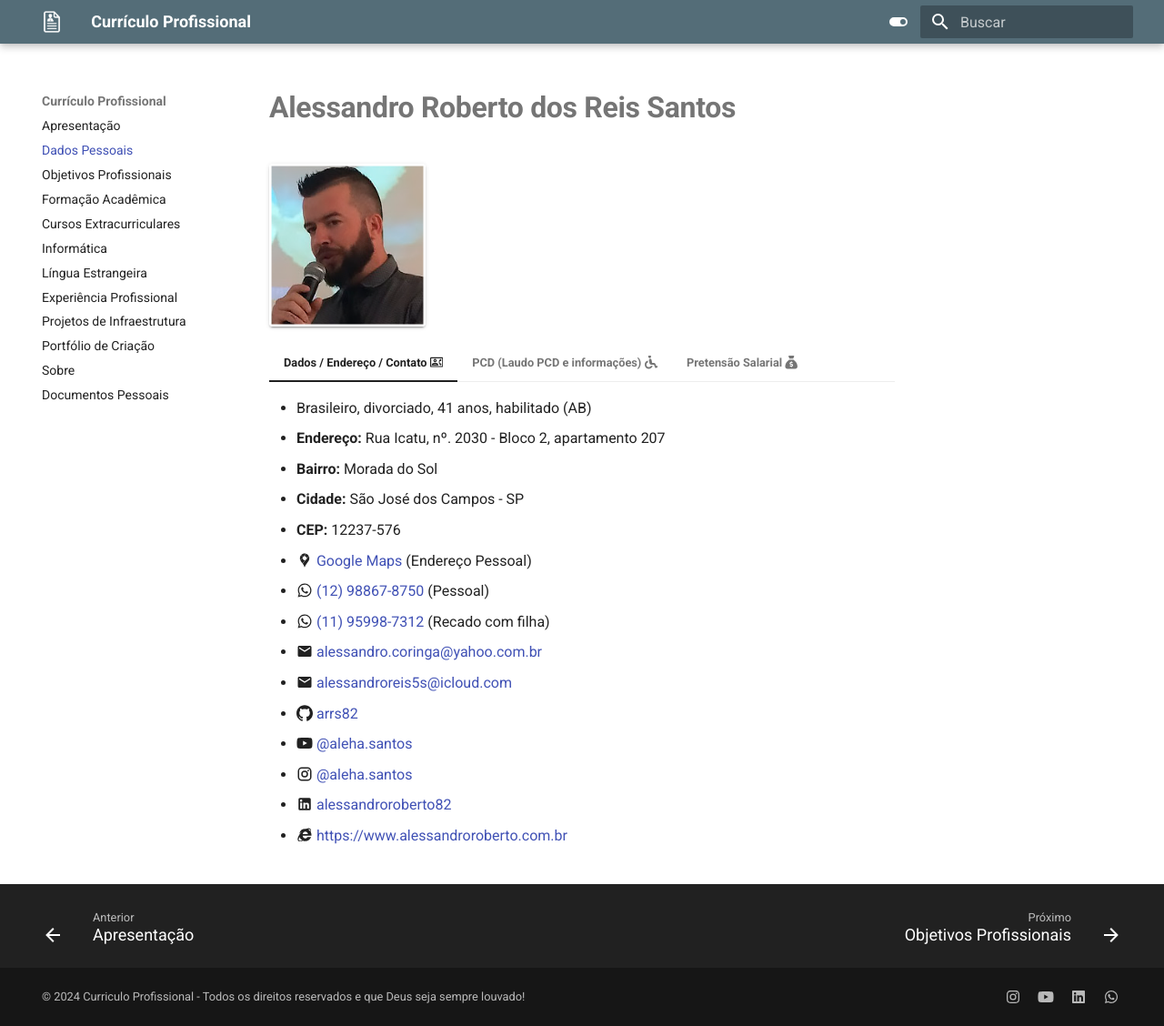
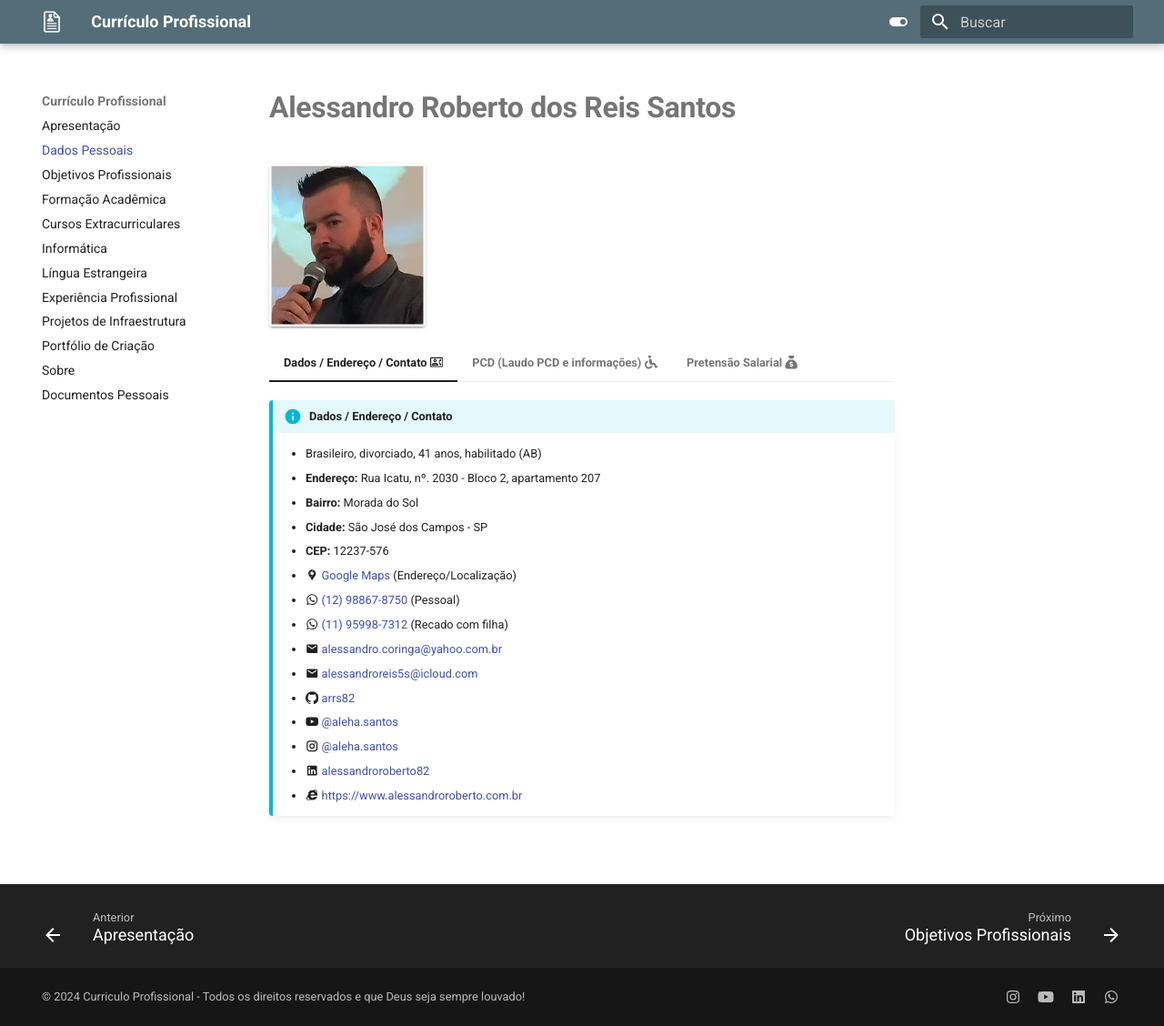
Before and after one commit to arrs82/curriculo, an MkDocs documentation site: the page built from docs/dados-pessoais.md, in a window 1280 px wide and 1128 px high. Shown: the whole window at 91% size. Built offline with MkDocs 1.6.1 and Material for MkDocs 9.7.7, drawn with Linux system fonts in a browser that asks for light colours; nearby versions of some CDN libraries; some of the changed lines change nothing that is shown.

Commit message:
Update 2024

```diff
--- a/docs/dados-pessoais.md
+++ b/docs/dados-pessoais.md
@@ -4,41 +4,44 @@
 
 === "Dados / Endereço / Contato :material-card-account-phone-outline:"
 
-    * Brasileiro, divorciado, 41 anos, habilitado (AB)
-    * **Endereço:** Rua Icatu, nº. 2030 - Bloco 2, apartamento 207
-    * **Bairro:** Morada do Sol
-    * **Cidade:** São José dos Campos - SP
-    * **CEP:** 12237-576
-    * :material-google-maps: [Google Maps](https://www.google.com/maps/d/embed?mid=1jyKY2d8Bm94XTHxT_CXWcC6Ibl47fK8&ehbc=2E312F"){:target="_blank"} (Endereço Pessoal)
-    * :material-whatsapp: [(12) 98867-8750](https://wa.me/5512988678750){:target="_blank"} (Pessoal)
-    * :material-whatsapp: [(11) 95998-7312](https://wa.me/5511959987312){:target="_blank"} (Recado com filha)
-    * :material-email: [alessandro.coringa@yahoo.com.br](mailto:alessandro.coringa@yahoo.com.br)
-    * :material-email: [alessandroreis5s@icloud.com](mailto:alessandroreis5s@icloud.com)
-    * :simple-github: [arrs82](https://github.com/arrs82){:target="_blank"}
-    * :fontawesome-brands-youtube: [@aleha.santos](https://www.youtube.com/@aleha.santos){:target="_blank"}
-    * :material-instagram: [@aleha.santos](https://www.instagram.com/aleha.santos/){:target="_blank"}
-    * :material-linkedin: [alessandroroberto82](https://www.linkedin.com/in/alessandroroberto82/){:target="_blank"}
-    * :material-microsoft-internet-explorer: [https://www.alessandroroberto.com.br](https://www.alessandroroberto.com.br){:target="_blank"}
+    !!! info " **Dados / Endereço / Contato**"
+        * Brasileiro, divorciado, 41 anos, habilitado (AB)
+        * **Endereço:** Rua Icatu, nº. 2030 - Bloco 2, apartamento 207
+        * **Bairro:** Morada do Sol
+        * **Cidade:** São José dos Campos - SP
+        * **CEP:** 12237-576
+        * :material-google-maps: [Google Maps](https://www.google.com/maps/d/embed?mid=1jyKY2d8Bm94XTHxT_CXWcC6Ibl47fK8&ehbc=2E312F"){:target="_blank"} (Endereço/Localização)
+        * :material-whatsapp: [(12) 98867-8750](https://wa.me/5512988678750){:target="_blank"} (Pessoal)
+        * :material-whatsapp: [(11) 95998-7312](https://wa.me/5511959987312){:target="_blank"} (Recado com filha)
+        * :material-email: [alessandro.coringa@yahoo.com.br](mailto:alessandro.coringa@yahoo.com.br)
+        * :material-email: [alessandroreis5s@icloud.com](mailto:alessandroreis5s@icloud.com)
+        * :simple-github: [arrs82](https://github.com/arrs82){:target="_blank"}
+        * :fontawesome-brands-youtube: [@aleha.santos](https://www.youtube.com/@aleha.santos){:target="_blank"}
+        * :material-instagram: [@aleha.santos](https://www.instagram.com/aleha.santos/){:target="_blank"}
+        * :material-linkedin: [alessandroroberto82](https://www.linkedin.com/in/alessandroroberto82/){:target="_blank"}
+        * :material-microsoft-internet-explorer: [https://www.alessandroroberto.com.br](https://www.alessandroroberto.com.br){:target="_blank"}
 
 === "PCD (Laudo PCD e informações) :fontawesome-solid-wheelchair:"
 
-    !!! info " :fontawesome-solid-wheelchair: **Laudo PCD - Alessandro Roberto dos Reis Santos**"
-        [:fontawesome-regular-file-pdf: Download](documentos/pdf/PCD-DOCUMENTACAO-ARRS.pdf){:download="PCD-DOCUMENTACAO-ARRS.pdf"} para análise e apreciação.
+    !!! info " **Laudo PCD e informações**"
+        * **Laudo PCD - Alessandro Roberto dos Reis Santos**
 
-    !!! info ":fontawesome-solid-wheelchair: **Informações acerca de minha deficiência**"
-        <p style="text-align: justify;"> Deficiência física decorrente e adquirida através de acidente de trabalho, não havendo qualquer necessidade de condições especiais e/ou nenhuma utilização de próteses ou qualquer artifício que porventura possa e venha comprometer a minha mobilidade relacionada à minha deficiência física de coluna lombar.</p>
+            [:fontawesome-regular-file-pdf: Download](documentos/pdf/PCD-DOCUMENTACAO-ARRS.pdf){:download="PCD-DOCUMENTACAO-ARRS.pdf"} para análise e apreciação.
+        ---
+        * **Informações acerca de minha deficiência**
+            <p style="text-align: justify;"> Deficiência física decorrente e adquirida através de acidente de trabalho, não havendo qualquer necessidade de condições especiais e/ou nenhuma utilização de próteses ou qualquer artifício que porventura possa e venha comprometer a minha mobilidade relacionada à minha deficiência física de coluna lombar.</p>
+        ---
+        * **CID - Classificação Internacional de Doenças e Problemas Relacionados com a Saúde**
 
-    !!! info ":fontawesome-solid-book-medical: **CID - Classificação Internacional de Doenças e Problemas Relacionados com a Saúde**"
-        * **CID M96.1:** Síndrome pós-laminectomia não classificada em outra parte.
-        * **CID M51.1:** Transtornos de discos lombares e de outros discos intervertebrais com radiculopatia.
-        * **CID G55.1:** Compressões das raízes e dos plexos nervosos em transtornos dos discos intervertebrais.
+            CID M96.1: Síndrome pós-laminectomia não classificada em outra parte.
 
-    !!! info ":octicons-law-16: **Lei de Cotas para PCD (Lei 8.213/91 - Artigos 89 a 93)**"
-        :material-arrow-right-box: [Clique aqui](https://www.planalto.gov.br/ccivil_03/leis/l8213cons.htm){:target="_blank"} e saiba mais.
+            CID M51.1: Transtornos de discos lombares e de outros discos intervertebrais com radiculopatia.
 
-    ??? danger "**Importante**"
-        <p style="text-align: justify;"> Impelindo-me com muito apreço e respeito a você, gostaria de dizer-lhe que sou sim PCD e sabemos disso, mas nem por isso irei **"rifar"** a minha condição de PCD perante a Lei a você empresa, recrutadores (as) e headhunters, pois tenho uma história, tenho uma bagagem, detenho experiências profissionais, detenho uma formação acadêmica a zelar e principalmente conhecimentos acerca do que envolve o meu ser, em específico ao Alessandro profissional, portanto quando digo que não irei **"rifar"** a minha condição de PCD, independente de todo o contexto aqui em meu perfil e minhas necessidades pessoais, digo-lhe isso  referindo-me que jamais não vender-me-ei ou aceitar a qualquer proposta de salário e benefícios que não esteja fora do padrão e escopo atual do mercado de trabalho em nossa região e país, até porque detenho muitas necessidades financeiras pessoais como qualquer indivíduo e profissional. **#ficaadica** </p>
+            CID G55.1: Compressões das raízes e dos plexos nervosos em transtornos dos discos intervertebrais.
+        ---
+        * **Lei de Cotas para PCD (Lei 8.213/91 - Artigos 89 a 93)**
 
+            [Clique aqui](https://www.planalto.gov.br/ccivil_03/leis/l8213cons.htm){:target="_blank"} e saiba mais.
 
 === "Pretensão Salarial :fontawesome-solid-sack-dollar:"
 
```
